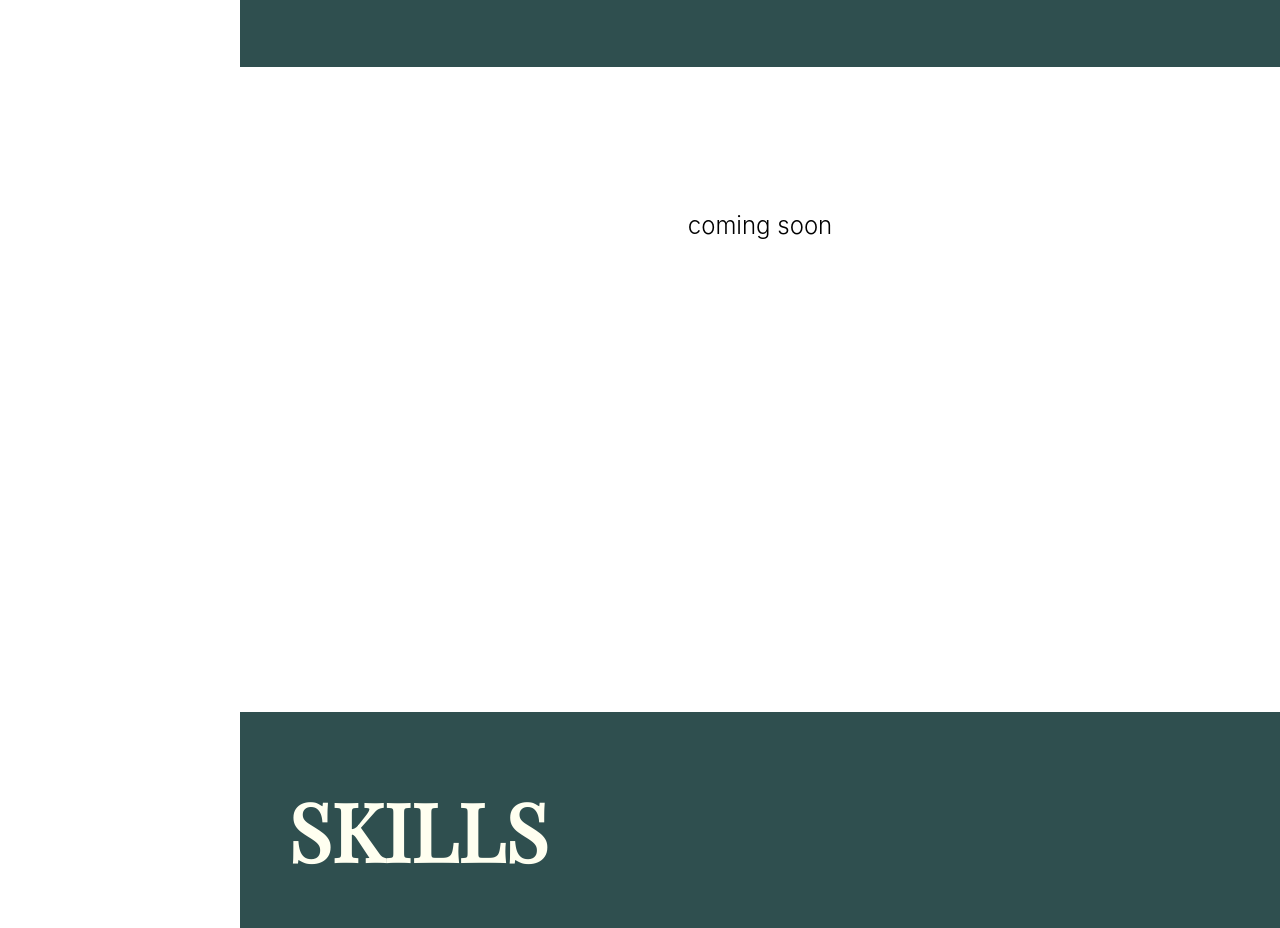
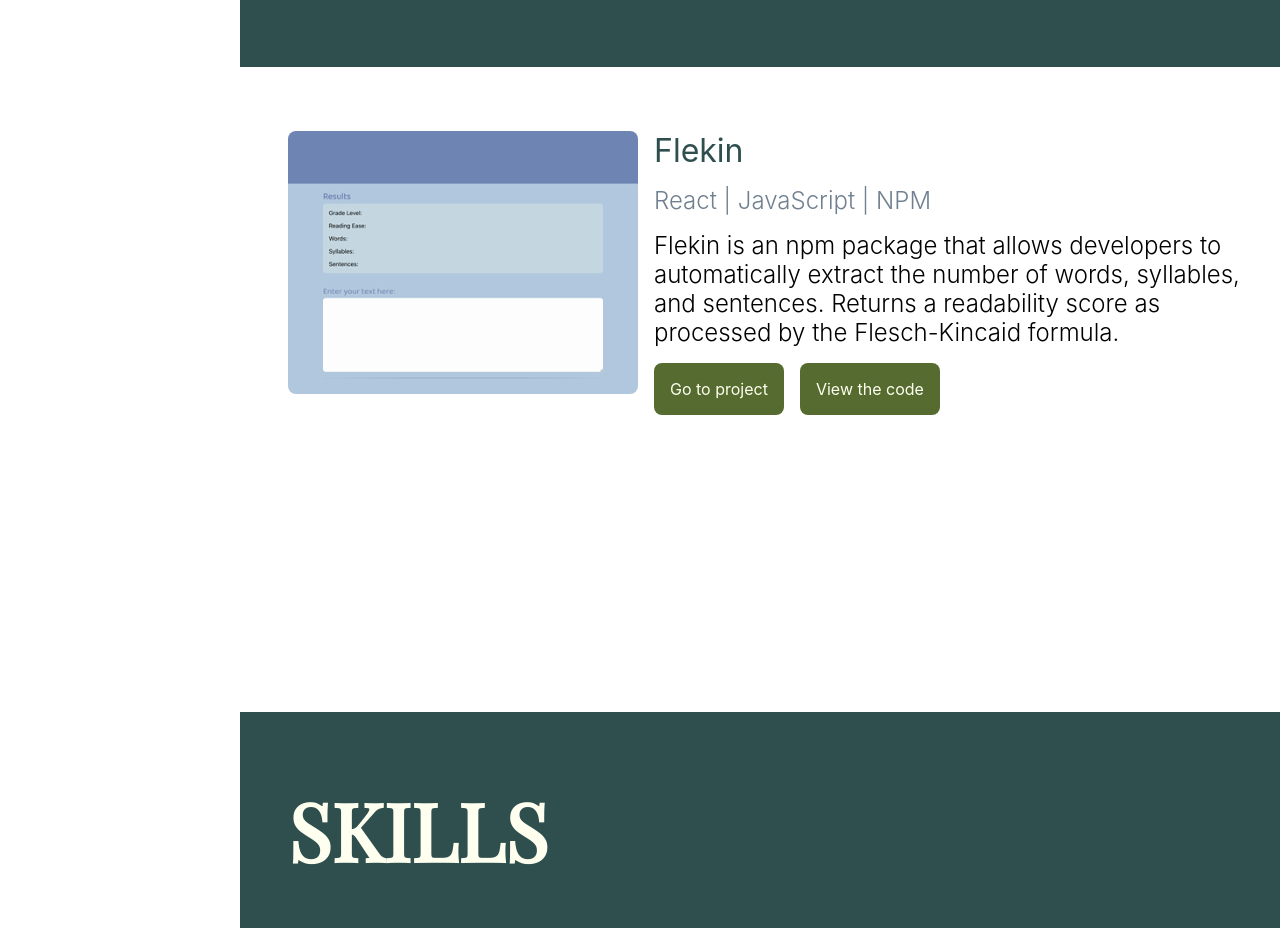
Before and after one commit to jpagtama/mywebsite, a React (Create React App) app in the folder client/: page / in a window 1280 px wide. Shown: the part 1928-2856 px from the top of the page. Built offline with nearby package versions, Linux system fonts and the light colour scheme.

Commit message:
Updates project section with Flekin details

```diff
--- a/client/src/components/personal/Projects.jsx
+++ b/client/src/components/personal/Projects.jsx
@@ -2,6 +2,7 @@
 import { useDispatch } from 'react-redux';
 import { useInView } from 'react-intersection-observer';
 import {navActions} from '../../store/navSlice';
+import flekinGif from '../../assets/flekin_med.gif';
 import styles from '../../styles/personal/Projects.module.css';
 
 const Projects = () => {
@@ -18,7 +19,20 @@
       <div id="Projects" className={ styles.headingContainer }>
         <h1 ref={ref} className={inView? styles.slideIn: ''}>Projects</h1>
       </div>
-      <p className={styles.comingSoon}>coming soon</p>
+      <div className={styles.projContainer}>
+        <img className={styles.demoGif} src={flekinGif} alt="flekin" />
+        <div className={styles.projTextContainer}>
+          <h4 className={styles.projTitle}>Flekin</h4>
+          <div className={styles.projTech}>
+            <span>React | JavaScript | NPM</span>
+          </div>
+          <p className={styles.projDesc}>Flekin is an npm package that allows developers to automatically extract the number of words, syllables, and sentences. Returns a readability score as processed by the Flesch-Kincaid formula.</p>
+          <div className={styles.projLinks}>
+            <a href="/flekin" target="_blank" rel="noopener noreferrer" >Go to project</a>
+            <a href="https://github.com/jpagtama/flekin" target="_blank" rel="noopener noreferrer" >View the code</a>
+          </div>
+        </div>
+      </div>
     </>
   )
 }
--- a/client/src/styles/personal/Projects.module.css
+++ b/client/src/styles/personal/Projects.module.css
@@ -10,10 +10,51 @@
     color: ivory;
     margin: 0;
 }
-.comingSoon {
+.projTitle {
+    color: darkslategray;
+    font-size: 2rem;
+    font-weight: 400;
+    margin: 0;
+}
+.projDesc {
+    font-size: 1.5rem;
     text-align: center;
     font-weight: 300;
-    margin-top: 5rem;
+    margin: 0;
+}
+.projTextContainer {
+    display: flex;
+    flex-direction: column;
+    align-items: center;
+    padding: 1rem;
+}
+.projContainer {
+    display: flex;
+    flex-direction: column;
+    align-items: center;
+}
+.demoGif {
+    margin-top: 2rem;
+    width: 350px;
+    height: auto;
+    border-radius: 8px;
+}
+.projTech {
+    margin: 1rem 0;
+    color: slategray;
+    font-size: 1.5rem;
+    font-weight: 300;
+}
+.projLinks a {
+    display: inline-block;
+    text-decoration: none;
+    color: ivory;
+    cursor: pointer;
+    background-color: darkolivegreen;
+    border-radius: 8px;
+    padding: 1rem 1rem;
+    margin-top: 1rem;
+    margin-right: 1rem;
 }
 .slideIn {
     animation: fromRight 400ms ease-in-out both;
@@ -29,4 +70,19 @@
         padding: 4rem 3rem;
         margin-bottom: 4rem;
     }
+    .projContainer {
+        padding-left: 3rem;
+        flex-direction: row;
+        align-items: flex-start;
+    }
+    .projTextContainer {
+        align-items: flex-start;
+        padding: 0 1rem;
+    }
+    .projDesc {
+        text-align: left;
+    }
+    .demoGif {
+        margin-top: 0;
+    }
 }
```
